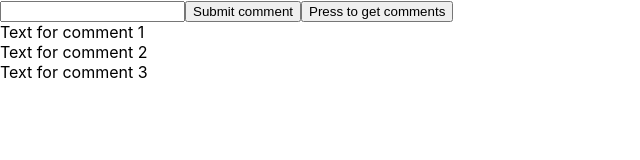
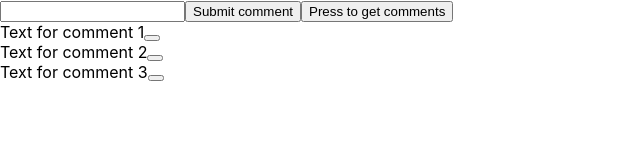
Before and after one commit to thenderson55/goldfinch, a Next.js app: page /comments in a window 1280 px wide. Both pictures are taken after a click on the button "Press to get comments". Shown: the top 160 px of the page, without its empty margins (0-640 px from the left). Built offline with nearby package versions, Linux system fonts and the light colour scheme.

Commit message:
delete comment

```diff
--- a/pages/api/comments/[commentId].tsx
+++ b/pages/api/comments/[commentId].tsx
@@ -6,7 +6,15 @@ function handler(req: NextApiRequest, res: NextApiResponse) {
   const comment = comments.find(
     (comment) => comment.id === parseInt(commentId as string)
   );
-  res.status(200).json(comment);
+  if (req.method === "GET") {
+    res.status(200).json(comment);
+  } else if (req.method === "DELETE") {
+    const index = comments.findIndex(
+      (comment) => comment.id === parseInt(commentId as string)
+    );
+    comments.splice(index, 1);
+    res.status(200).json(comment);
+  }
 }
 
 export default handler;
--- a/pages/comments/index.tsx
+++ b/pages/comments/index.tsx
@@ -19,7 +19,14 @@ function CommentsPage() {
       },
     });
     const data = await response.json();
-    console.log(data);
+  };
+
+  const deleteComment = async (commentId: string) => {
+    const response = await fetch(`api/comments/${commentId}`, {
+      method: "DELETE",
+    });
+    const data = await response.json();
+    fetchComments();
   };
 
   return (
@@ -35,7 +42,12 @@ function CommentsPage() {
       <button onClick={fetchComments}>Press to get comments</button>
       <div>
         {comments.map((comment) => {
-          return <div key={comment.id}>{comment.text}</div>;
+          return (
+            <div key={comment.id}>
+              {comment.text}
+              <button onClick={() => deleteComment(comment.id)}></button>
+            </div>
+          );
         })}
       </div>
     </div>
```
